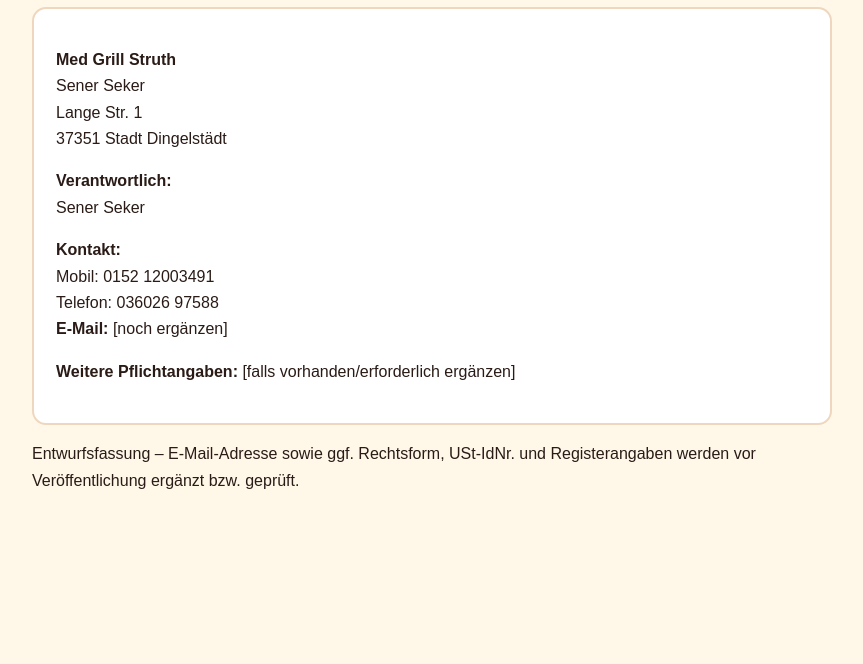
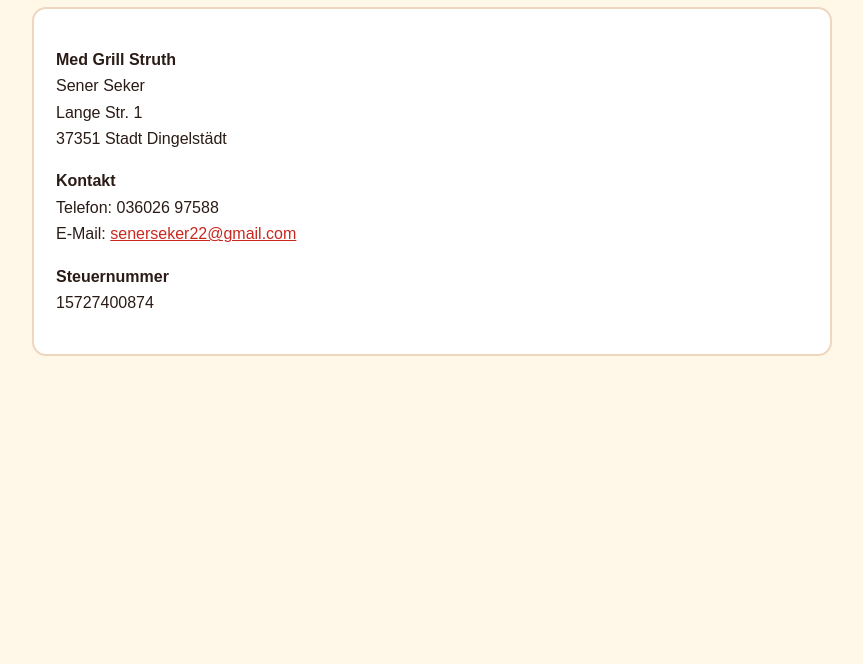
Before and after one commit to RustyNail23/Med-grill-struth, a plain HTML site: page impressum.html in a window 1280 px wide. Shown: the part 136-800 px from the top of the page, without its empty margins (208-1071 px from the left). Drawn offline with Linux system fonts and the light colour scheme.

Commit message:
Finalize imprint details

```diff
--- a/impressum.html
+++ b/impressum.html
@@ -1 +1 @@
-<!doctype html><html lang="de"><head><meta charset="utf-8"><meta name="viewport" content="width=device-width,initial-scale=1"><title>Impressum – Med Grill Struth</title><style>body{font-family:Arial;background:#fff8e9;color:#2a1b16;margin:0}.w{max-width:800px;margin:45px auto;padding:0 22px}a{color:#c92820}p{line-height:1.65}.box{padding:22px;background:#fff;border:2px solid #efd7bf;border-radius:14px}</style></head><body><main class="w"><a href="index.html">← Zurück</a><h1>Impressum</h1><div class="box"><p><b>Med Grill Struth</b><br>Sener Seker<br>Lange Str. 1<br>37351 Stadt Dingelstädt</p><p><b>Verantwortlich:</b><br>Sener Seker</p><p><b>Kontakt:</b><br>Mobil: 0152 12003491<br>Telefon: 036026 97588<br><b>E-Mail:</b> [noch ergänzen]</p><p><b>Weitere Pflichtangaben:</b> [falls vorhanden/erforderlich ergänzen]</p></div><p>Entwurfsfassung – E-Mail-Adresse sowie ggf. Rechtsform, USt-IdNr. und Registerangaben werden vor Veröffentlichung ergänzt bzw. geprüft.</p></main></body></html>
+<!doctype html><html lang="de"><head><meta charset="utf-8"><meta name="viewport" content="width=device-width,initial-scale=1"><title>Impressum – Med Grill Struth</title><style>body{font-family:Arial;background:#fff8e9;color:#2a1b16;margin:0}.w{max-width:800px;margin:45px auto;padding:0 22px}a{color:#c92820}p{line-height:1.65}.box{padding:22px;background:#fff;border:2px solid #efd7bf;border-radius:14px}h1,h2{color:#9f1d18}</style></head><body><main class="w"><a href="index.html">← Zurück</a><h1>Impressum</h1><div class="box"><p><strong>Med Grill Struth</strong><br>Sener Seker<br>Lange Str. 1<br>37351 Stadt Dingelstädt</p><p><strong>Kontakt</strong><br>Telefon: 036026 97588<br>E-Mail: <a href="mailto:senerseker22@gmail.com">senerseker22@gmail.com</a></p><p><strong>Steuernummer</strong><br>15727400874</p></div></main></body></html>
```
